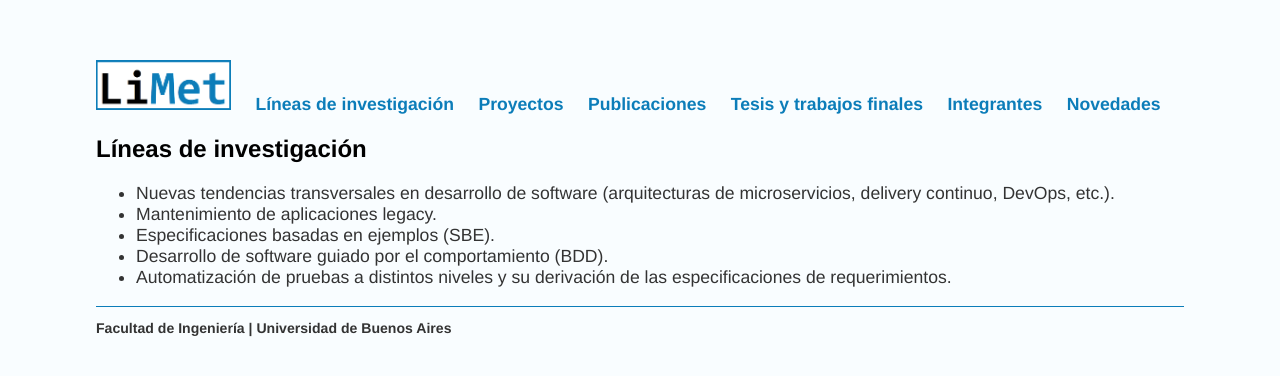
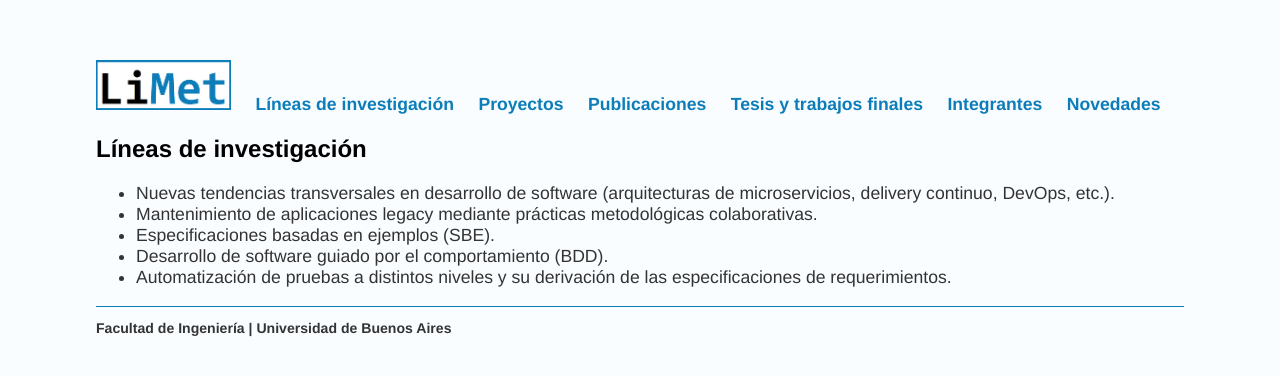
Before and after one commit to limetfiuba/limetfiuba.github.io, a Jekyll site: the page built from lineas/index.html, in a window 1280 px wide. Shown: the top 376 px of the page. Built offline with Jekyll 4.4.1, drawn with Linux system fonts in a browser that asks for light colours.

Commit message:
Update index.html

```diff
--- a/lineas/index.html
+++ b/lineas/index.html
@@ -7,7 +7,7 @@ title: LiMet | Líneas de investigación
     <p>
     <ul>
         <li>Nuevas tendencias transversales en desarrollo de software (arquitecturas de microservicios, delivery continuo,  DevOps, etc.).</li>
-        <li>Mantenimiento de aplicaciones legacy.</li>
+        <li>Mantenimiento de aplicaciones legacy mediante prácticas metodológicas colaborativas.</li>
         <li>Especificaciones basadas en ejemplos (SBE).</li>
         <li>Desarrollo de software guiado por el comportamiento (BDD).</li>
         <li>Automatización de pruebas a distintos niveles y su derivación de las especificaciones de requerimientos.</li>
```
